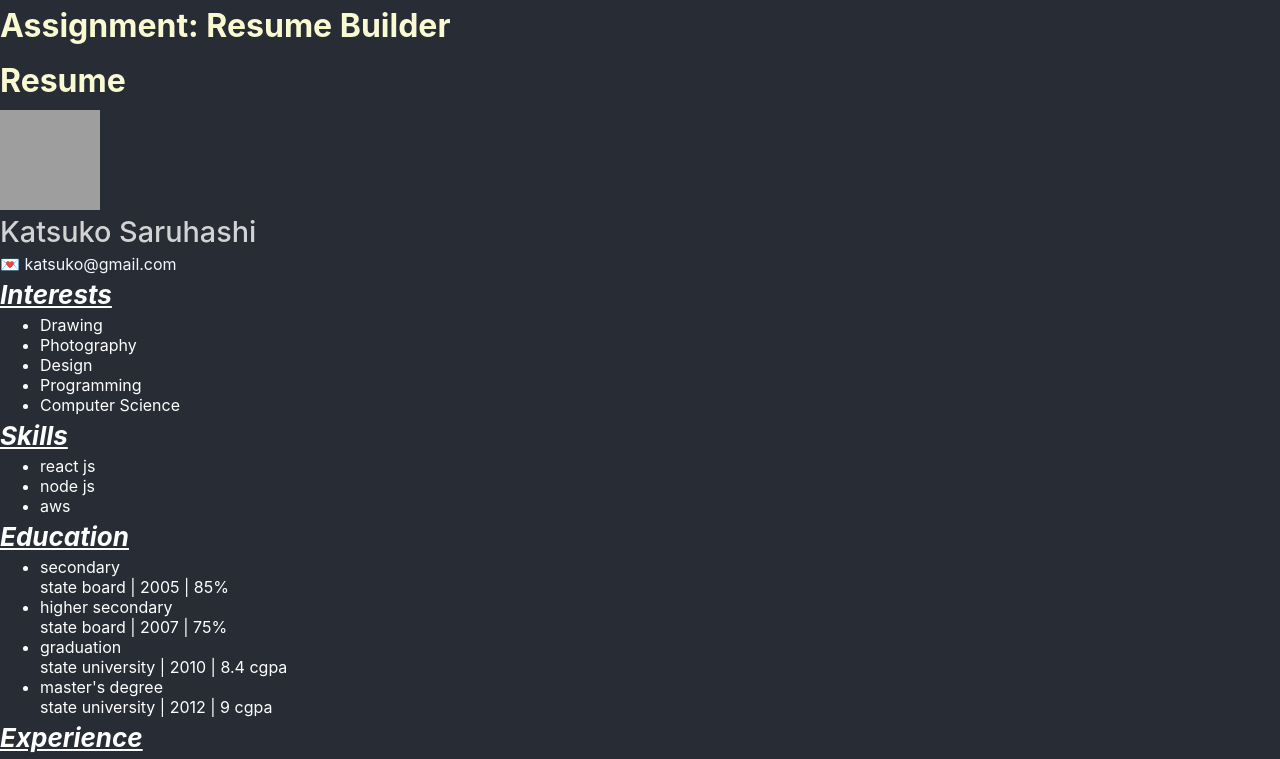
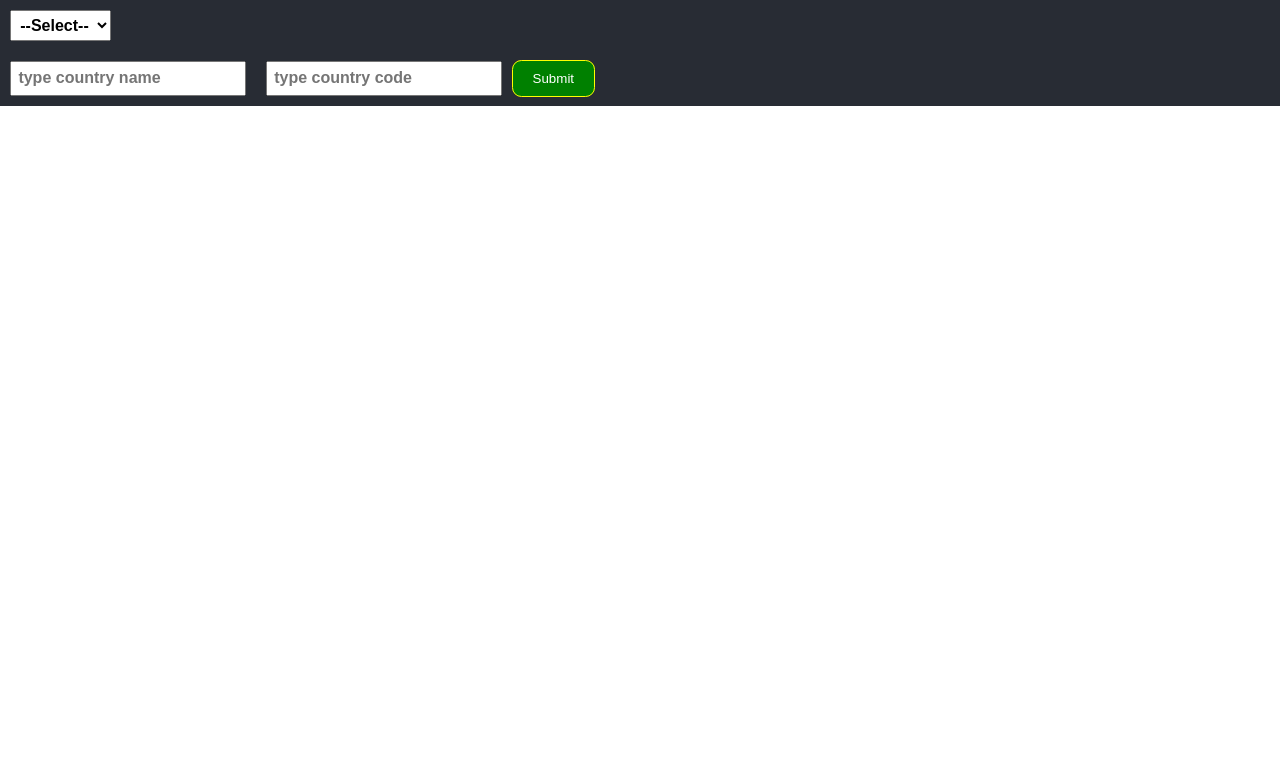
Before and after one commit to PuranjoyPatra/Learning-React, a React (Create React App) app: page / in a window 1280 px wide. Shown: the top 759 px of the page. Built offline with nearby package versions, Linux system fonts and the light colour scheme; grey boxes are pictures that could not be loaded.

Commit message:
Dynamic Drop Down option

```diff
--- a/src/App.css
+++ b/src/App.css
@@ -70,3 +70,20 @@ li {
   background-color: lightgreen;
   color: darkblue;
 }
+
+/* select option input */
+
+input{
+  margin: 10px 10px;
+  padding: 0.4em;
+  font-size: 1em;
+  font-weight: 700;
+}
+
+select{
+  padding: 5px;
+  margin: 10px;
+  font-size: 1em;
+  font-weight: 700;
+  text-align: center;
+}
--- a/src/App.js
+++ b/src/App.js
@@ -8,15 +8,18 @@ import Event from "./components/Event";
 
 import { useState } from "react";
 import Clock from "./components/Clock";
+import SelectionOption from "./components/SelectionOption";
 
 function App() {
   return (
     <div className='App'>
-      <h2>Assignment: Resume Builder</h2>
+<SelectionOption/>
+
+      {/* <h2>Assignment: Resume Builder</h2>
 
       <Resume data={resume} />
 
-      <Clock/>
+      <Clock/> */}
 
       {/* <h2>Assignment: Chapter 3</h2>
       <List layout='numbered' items={videos} />
--- /dev/null
+++ b/src/components/SelectionOption.js
@@ -0,0 +1,49 @@
+import { useState } from "react";
+const SelectionOption = () => {
+  const [option, setOption] = useState([]);
+  const [nation, setNation] = useState({ country: "", value: "" });
+
+  function handleInput(e) {
+    setNation({ ...nation, [e.target.name]: e.target.value });
+  }
+
+  function handleSubmit(e) {
+    e.preventDefault();
+    if (nation.country && nation.value) {
+      setOption([...option, nation]);
+      setNation({ country: "", value: "" });
+    }else{
+        console.log("enter valid input");
+    }
+  }
+
+  return (
+    <>
+      <select onChange={(e) => console.log(e.target.value)}>
+        <option value=''>--Select--</option>
+        {option.map((opt) => (
+          <option key={opt.value} value={opt.value}>{opt.country}</option>
+        ))}
+      </select>
+      <form onSubmit={handleSubmit}>
+        <input
+          type='text'
+          onChange={handleInput}
+          name='country'
+          value={nation.country}
+          placeholder='type country name'
+        />
+        <input
+          type='text'
+          onChange={handleInput}
+          name='value'
+          value={nation.value}
+          placeholder='type country code'
+        />
+        <button className='clBtn'>Submit</button>
+      </form>
+    </>
+  );
+};
+
+export default SelectionOption;
```
